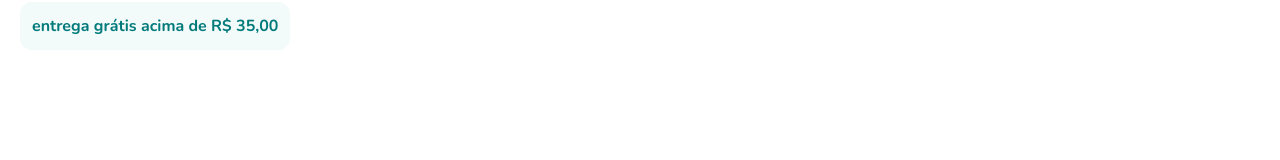
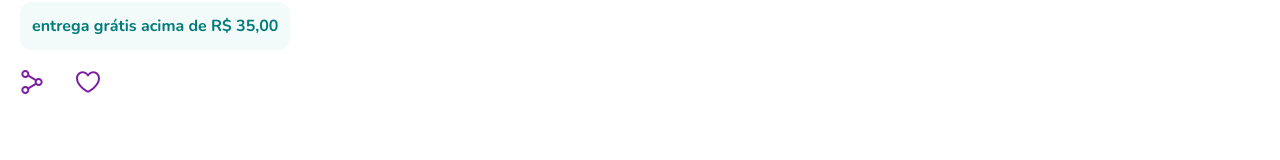
Before and after one commit to XxWexX5/aiqfome, a Next.js app: page /catalogo in a window 1280 px wide. Shown: the part 138-298 px from the top of the page. Built offline with nearby package versions, Linux system fonts and the light colour scheme.

Commit message:
[ FEATURE ] Creating component InteractiveIcon.
- Adding InteractiveIcon component to the project;

```diff
--- a/src/app/catalogo/page.tsx
+++ b/src/app/catalogo/page.tsx
@@ -1,5 +1,7 @@
 import { Header } from "@/components/Header";
 import { Status } from "@/components/Status";
+import { InteractiveIcon } from "@/components/InteractiveIcon";
+import { Icon } from "@/components/Icon";
 
 export default function Catalog() {
   return (
@@ -10,6 +12,16 @@ export default function Catalog() {
         <Status.Info className="w-fit">
           entrega grátis acima de R$ 35,00
         </Status.Info>
+
+        <div className="flex gap-8">
+          <InteractiveIcon.LinkExternal href="/" className="hover:scale-110">
+            <Icon.Share className="size-6" classNameInline="fill-primary-500" />
+          </InteractiveIcon.LinkExternal>
+
+          <InteractiveIcon.Button className="hover:scale-110">
+            <Icon.Heart className="size-6" classNameInline="fill-primary-500" />
+          </InteractiveIcon.Button>
+        </div>
       </section>
     </div>
   );
--- /dev/null
+++ b/src/components/InteractiveIcon/index.tsx
@@ -0,0 +1,37 @@
+import { HTMLAttributes, PropsWithChildren } from "react";
+
+import Link, { LinkProps } from "next/link";
+import { twMerge } from "tailwind-merge";
+
+function Button({
+  className,
+  ...rest
+}: PropsWithChildren<HTMLAttributes<HTMLButtonElement>>) {
+  return (
+    <button
+      className={twMerge(
+        `cursor-pointer transition-transform duration-300 ease-in-out ${className}`
+      )}
+      {...rest}
+    />
+  );
+}
+
+function LinkExternal({
+  className,
+  ...rest
+}: PropsWithChildren<LinkProps> & { className?: string }) {
+  return (
+    <Link
+      className={twMerge(
+        `cursor-pointer transition-transform duration-300 ease-in-out ${className}`
+      )}
+      {...rest}
+    />
+  );
+}
+
+export const InteractiveIcon = {
+  Button,
+  LinkExternal,
+};
```
